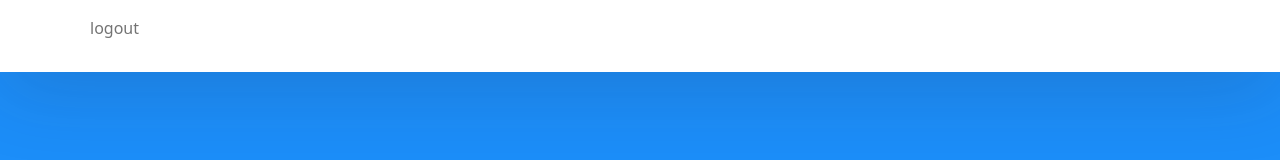
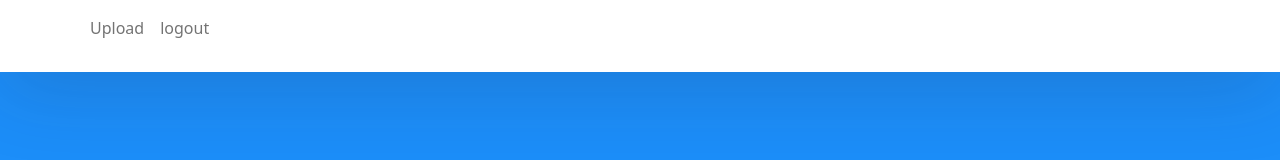
Before and after one commit to tybant0427/creative_dev, a React (Create React App) app in the folder client/: page /blog in a window 1280 px wide. Shown: the top 160 px of the page. Built offline with nearby package versions, Linux system fonts and the light colour scheme.

Commit message:
added nav to blog

```diff
--- a/client/src/components/BlogComponents/BlogNav.js
+++ b/client/src/components/BlogComponents/BlogNav.js
@@ -1,6 +1,6 @@
 import React from "react";
 import Auth from "../../utils/auth"
-// import { BrowserRouter as Router, Switch, Route, Link } from "react-router-dom";
+import { BrowserRouter as Router, Switch, Route, Link } from "react-router-dom";
 
 
 
@@ -20,6 +20,11 @@ export default function Navbar() {
       <div className="collapse navbar-collapse" id="navbarTogglerDemo02">
         <ul className="navbar-nav ml-auto">
 
+
+          <li className="nav-item">
+            <Link className="nav-link" to={"/upload"}>Upload</Link>
+          </li>
+
           {loggedin?
           <li className="nav-item">
           <p className='nav-link' onClick={logout}>logout</p>
--- a/client/src/components/nav.js
+++ b/client/src/components/nav.js
@@ -25,9 +25,7 @@ export default function Navbar() {
           <li className="nav-item">
             <Link className="nav-link" to={"/sign-up"}>Sign up</Link>
           </li>
-          <li className="nav-item">
-            <Link className="nav-link" to={"/upload"}>Upload</Link>
-          </li>
+
           {loggedin?
           <li className="nav-item">
           <p className='nav-link' onClick={logout}>logout</p>
--- a/client/src/components/upload.js
+++ b/client/src/components/upload.js
@@ -2,6 +2,10 @@ import React from "react";
 import { Link } from 'react-router-dom';
 
 const Upload = () => {
+
+    const back = () => {
+        window.location.assign("/blog");
+    }
 
     return (
         <>
@@ -32,7 +36,7 @@ const Upload = () => {
             <textarea class="form-control" id="exampleFormControlTextarea1" rows="3"></textarea>
          </div>
 
-        <button type="button" class="btn btn-primary btn-lg">Submit</button>
+        <button type="button" class="btn btn-primary btn-lg" onClick={back}>Submit</button>
         </form>
 
     </>
```
